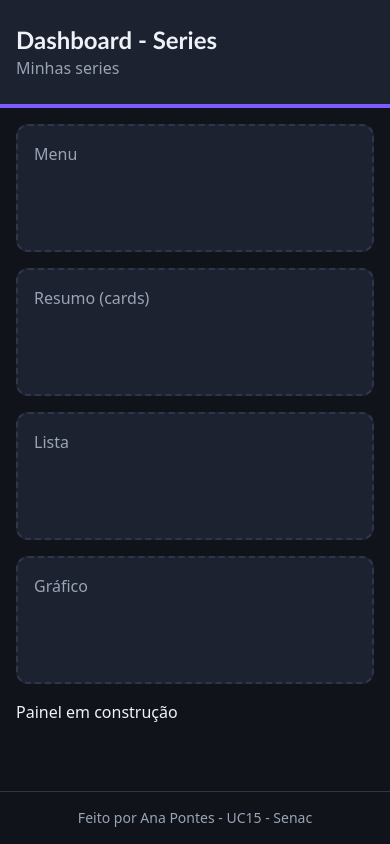
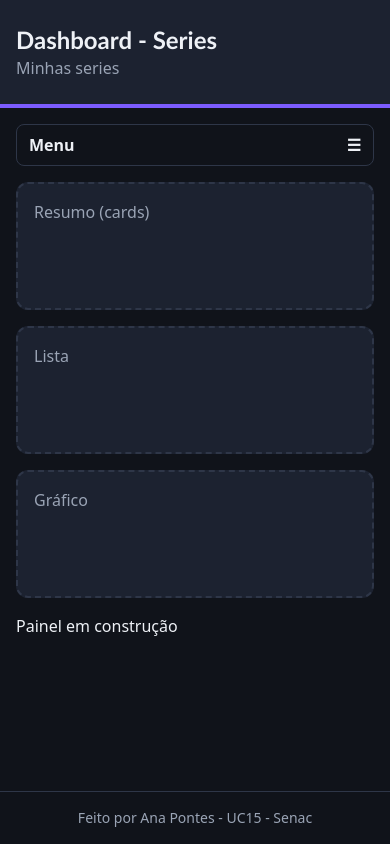
Before and after one commit to anajpontes/my-dashboard, a React (Vite) app: page / in a window 390 px wide. Built offline with nearby package versions, Linux system fonts and the light colour scheme.

Commit message:
feat: add responsive Menu with toggle state

```diff
--- a/src/App.jsx
+++ b/src/App.jsx
@@ -1,5 +1,6 @@
 import Footer from "./components/Footer"
 import Header from "./components/Header"
+import Menu from "./components/Menu"
 
 const areaClass = 'min-h-32 rounded-xl border-2 border-dashed border-border bg-surface p-4 text-muted'
 
@@ -11,8 +12,7 @@ function App() {
     md:grid-cols-2 md:gap-6 md:p-6
     xl:grid-cols-[15rem_1fr_1fr] xl:p-8"
     >
-      <nav id="menu" className={`${areaClass} md:col-span-2 xl:col-span-1 xl:row-span-2`}>
-        Menu</nav>
+      <Menu/>
       <section id="summary" className={`${areaClass} md:col-span-2`}>Resumo (cards)</section>
       <section id="list" className={areaClass}>Lista</section>
       <section id="chart" className={areaClass}>Gráfico</section>
--- /dev/null
+++ b/src/components/Menu.jsx
@@ -0,0 +1,43 @@
+import { useState } from 'react';
+
+const linkClass =
+  'block rounded-lg px-3 py-2 hover:bg-background hover:text-primary';
+
+function Menu() {
+  const [isOpen, setIsOpen] = useState(false);
+
+  function toggleMenu() {
+    setIsOpen(!isOpen);
+  }
+
+  function closeMenu() {
+    setIsOpen(false);
+  }
+
+  return (
+    <>
+      <button
+        type="button"
+        onClick={toggleMenu}
+        aria-expanded={isOpen}
+        aria-controls="menu-links"
+        className="flex w-full items-center justify-between rounded-lg border border-border
+    px-3 py-2 font-bold hover:border-primary xl:hidden"
+      >
+        Menu
+        <span aria-hidden="true">{isOpen ? '✕' : '☰'}</span>
+      </button>
+
+      <ul
+        id="menu-links"
+        className={`mt-3 flex-col gap-1 xl:mt-0 xl:flex ${isOpen ? 'flex' : 'hidden'}`}
+      >
+        <li>
+          <a href="#summary" onClick={closeMenu} className={linkClass}>Resumo</a>
+        </li>
+        {/* + Lista (#list) e Gráfico (#chart), iguais */}
+      </ul>
+    </>
+  );
+}
+export default Menu;
```
